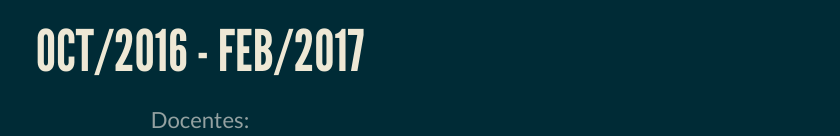
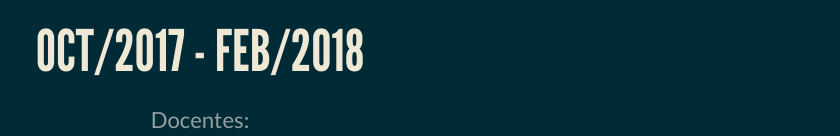
Before and after one commit to reroes/gp31-utpl-2017, a website: page slides/index.html in a window 1280 px wide. Shown: the part 348-484 px from the top of the page, without its empty margins (440-1280 px from the left). Drawn offline with Linux system fonts and the light colour scheme.

Commit message:
cambinado fechas

```diff
--- a/slides/index.html
+++ b/slides/index.html
@@ -42,7 +42,7 @@
 			<div class="slides">
 				<section>
 					<h1>GP 3.1</h1>
-					<h3>Oct/2016 - Feb/2017</h3>
+					<h3>Oct/2017 - Feb/2018</h3>
 					<p>
                                             <small>Docentes: <br/>
                                                 <a href="#">Juan Carlos Morocho</a><br/>
```
